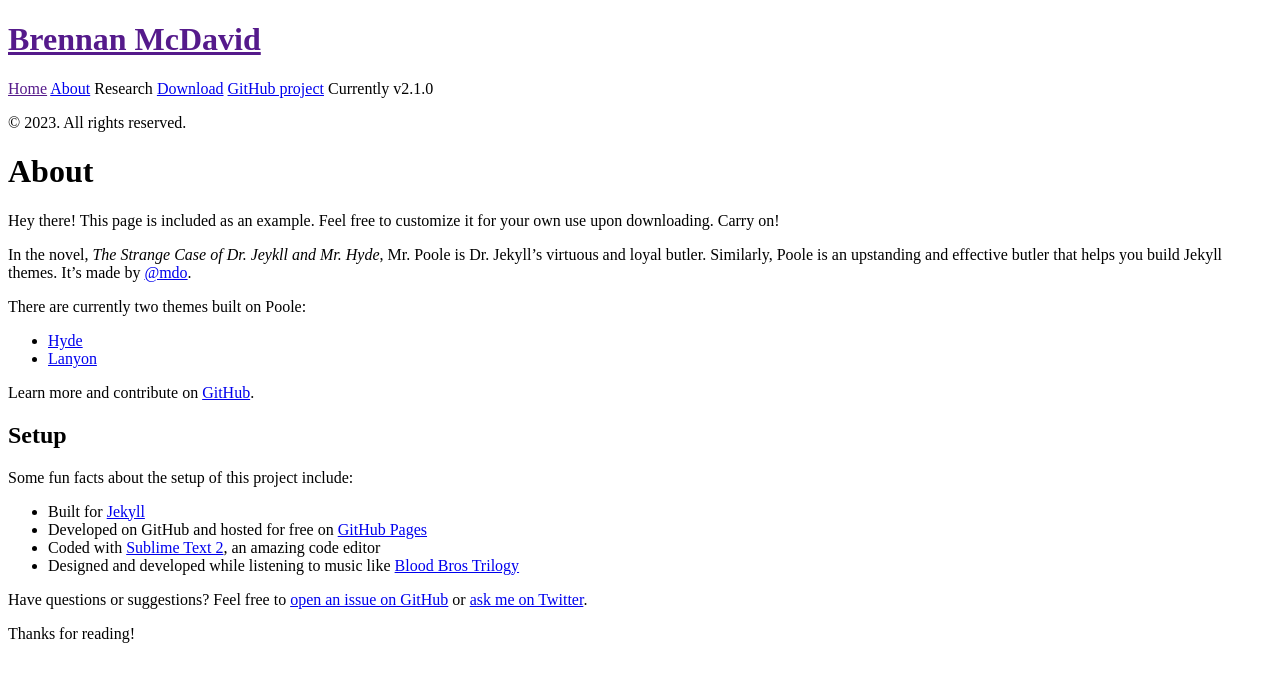
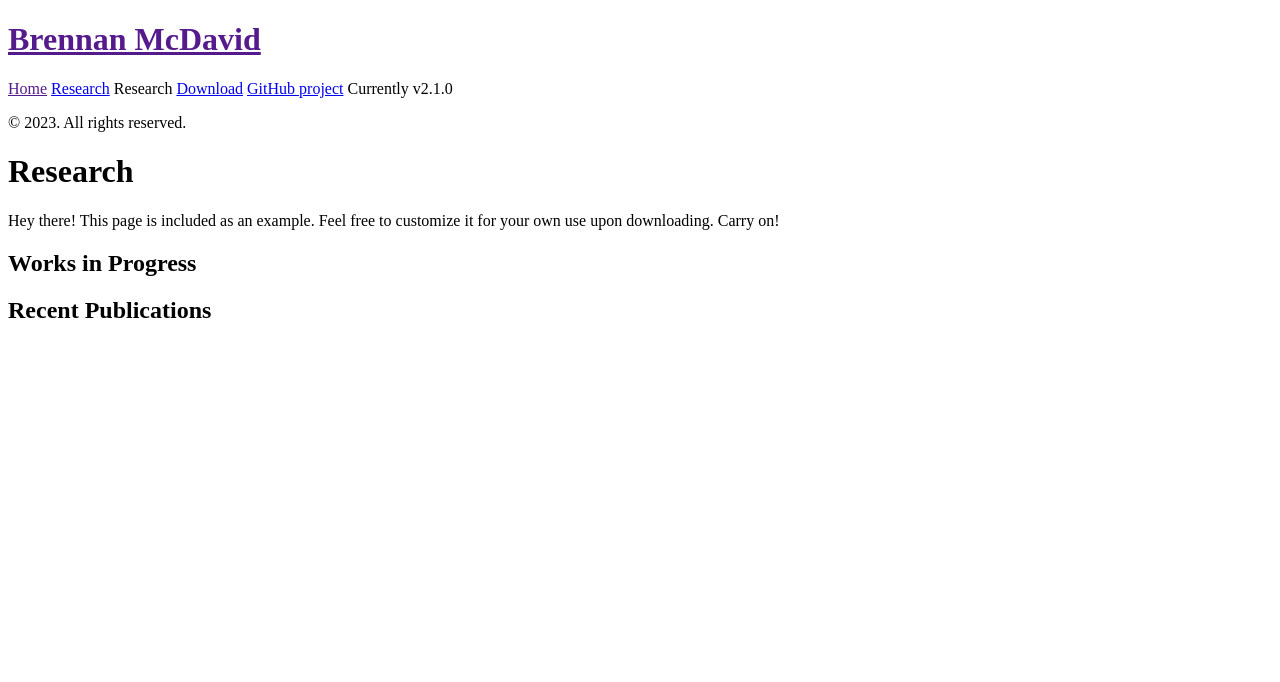
Before and after one commit to bkmcdavid/bkmcdavid.github.io, a Jekyll site: the page built from about.md, in a window 1280 px wide. Shown: the top 682 px of the page. Built offline with Jekyll 4.4.1, drawn with Linux system fonts in a browser that asks for light colours.

Commit message:
Update about.md

```diff
--- a/about.md
+++ b/about.md
@@ -1,30 +1,15 @@
 ---
 layout: page
-title: About
+title: Research
 ---
 
 <p class="message">
   Hey there! This page is included as an example. Feel free to customize it for your own use upon downloading. Carry on!
 </p>
 
-In the novel, *The Strange Case of Dr. Jeykll and Mr. Hyde*, Mr. Poole is Dr. Jekyll's virtuous and loyal butler. Similarly, Poole is an upstanding and effective butler that helps you build Jekyll themes. It's made by [@mdo](https://twitter.com/mdo).
 
-There are currently two themes built on Poole:
 
-* [Hyde](http://hyde.getpoole.com)
-* [Lanyon](http://lanyon.getpoole.com)
+## Works in Progress
 
-Learn more and contribute on [GitHub](https://github.com/poole).
 
-## Setup
-
-Some fun facts about the setup of this project include:
-
-* Built for [Jekyll](http://jekyllrb.com)
-* Developed on GitHub and hosted for free on [GitHub Pages](https://pages.github.com)
-* Coded with [Sublime Text 2](http://sublimetext.com), an amazing code editor
-* Designed and developed while listening to music like [Blood Bros Trilogy](https://soundcloud.com/maddecent/sets/blood-bros-series)
-
-Have questions or suggestions? Feel free to [open an issue on GitHub](https://github.com/poole/issues/new) or [ask me on Twitter](https://twitter.com/mdo).
-
-Thanks for reading!
+## Recent Publications
```
